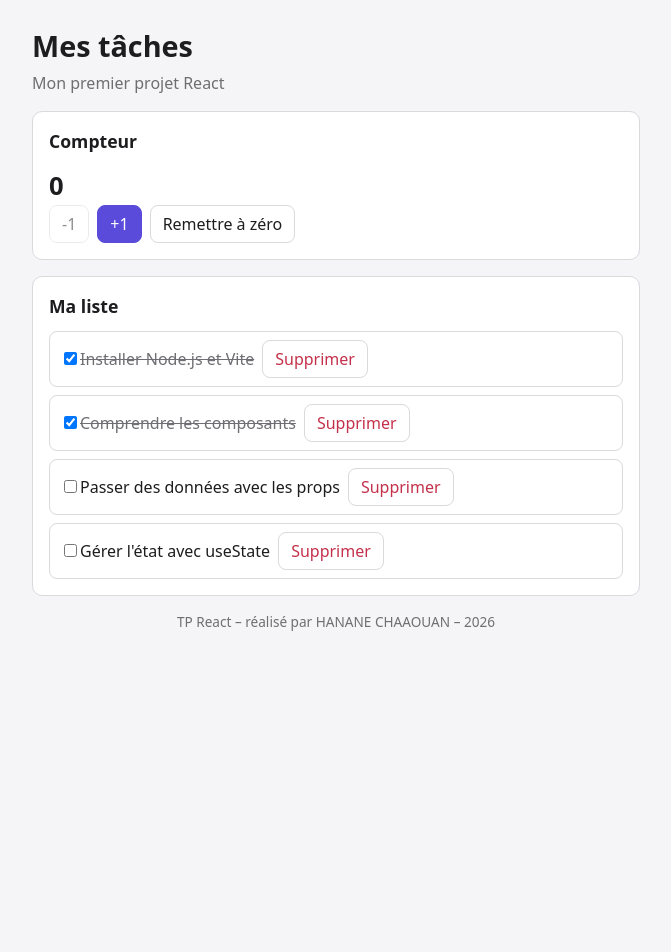
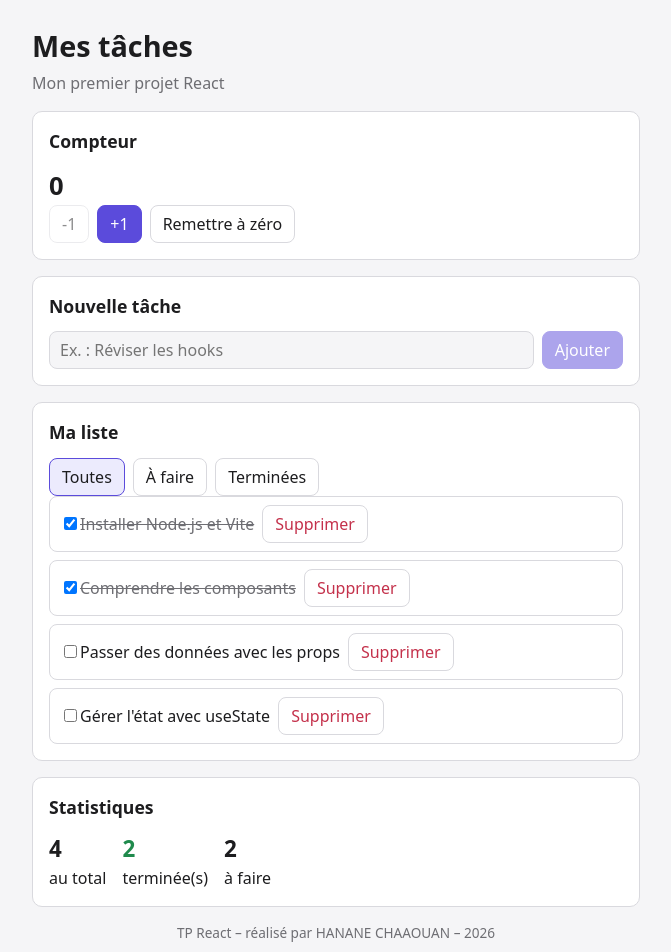
Before and after one commit to dev-hanane/tp-react-taches, a React (Vite) app in the folder mes-taches/: page / in a window 1280 px wide. Shown: the top 952 px of the page, without its empty margins (304-975 px from the left). Before the commit the page ends 800 px from the top, so only its background shows below. Built offline with nearby package versions, Linux system fonts and the light colour scheme.

Commit message:
Étape 4 : formulaire contrôlé, filtres et statistiques

```diff
--- a/mes-taches/src/App.jsx
+++ b/mes-taches/src/App.jsx
@@ -1,3 +1,4 @@
+
 import { useState } from 'react'
 
 import Entete from './components/Entete.jsx'
@@ -5,6 +6,9 @@ import ListeTaches from './components/ListeTaches.jsx'
 import Pied from './components/Pied.jsx'
 import Carte from './components/Carte.jsx'
 import Compteur from './components/Compteur.jsx'
+import FormulaireAjout from './components/FormulaireAjout.jsx'
+import Filtres from './components/Filtres.jsx'
+import Statistiques from './components/Statistiques.jsx'
 
 const TACHES_INITIALES = [
   { id: 1, titre: 'Installer Node.js et Vite', terminee: true },
@@ -16,6 +20,24 @@ const TACHES_INITIALES = [
 function App() {
   const [taches, setTaches] = useState(TACHES_INITIALES)
 
+  // État du filtre
+  const [filtre, setFiltre] = useState('toutes')
+
+  // Ajouter une tâche
+  function ajouterTache(titre) {
+    const nouvelleTache = {
+      id: Date.now(),
+      titre,
+      terminee: false
+    }
+
+    setTaches((anciennesTaches) => [
+      ...anciennesTaches,
+      nouvelleTache
+    ])
+  }
+
+  // Basculer l'état d'une tâche
   function basculerTache(id) {
     setTaches(
       taches.map((tache) =>
@@ -26,14 +48,29 @@ function App() {
     )
   }
 
+  // Supprimer une tâche
   function supprimerTache(id) {
     setTaches(
       taches.filter((tache) => tache.id !== id)
     )
   }
 
+  // Calculer les tâches visibles selon le filtre
+  const tachesVisibles = taches.filter((tache) => {
+    if (filtre === 'actives') {
+      return !tache.terminee
+    }
+
+    if (filtre === 'terminees') {
+      return tache.terminee
+    }
+
+    return true
+  })
+
   return (
     <div className="app">
+
       <Entete
         titre="Mes tâches"
         sousTitre="Mon premier projet React"
@@ -43,15 +80,32 @@ function App() {
         <Compteur />
       </Carte>
 
+      {/* Formulaire d'ajout */}
+      <Carte titre="Nouvelle tâche">
+        <FormulaireAjout onAjouter={ajouterTache} />
+      </Carte>
+
+      {/* Liste et filtres */}
       <Carte titre="Ma liste">
+        <Filtres
+          filtre={filtre}
+          onChanger={setFiltre}
+        />
+
         <ListeTaches
-          taches={taches}
+          taches={tachesVisibles}
           onBasculer={basculerTache}
           onSupprimer={supprimerTache}
         />
       </Carte>
 
+      {/* Statistiques */}
+      <Carte titre="Statistiques">
+        <Statistiques taches={taches} />
+      </Carte>
+
       <Pied auteur="HANANE CHAAOUAN" />
+
     </div>
   )
 }
--- /dev/null
+++ b/mes-taches/src/components/Filtres.jsx
@@ -0,0 +1,25 @@
+
+function Filtres({ filtre, onChanger }) {
+
+  const options = [
+    { valeur: 'toutes', libelle: 'Toutes' },
+    { valeur: 'actives', libelle: 'À faire' },
+    { valeur: 'terminees', libelle: 'Terminées' }
+  ]
+
+  return (
+    <div className="filtres">
+      {options.map((option) => (
+        <button
+          key={option.valeur}
+          className={filtre === option.valeur ? 'actif' : ''}
+          onClick={() => onChanger(option.valeur)}
+        >
+          {option.libelle}
+        </button>
+      ))}
+    </div>
+  )
+}
+
+export default Filtres
--- /dev/null
+++ b/mes-taches/src/components/FormulaireAjout.jsx
@@ -0,0 +1,39 @@
+
+import { useState } from 'react'
+
+function FormulaireAjout({ onAjouter }) {
+  const [titre, setTitre] = useState('')
+
+  function gererSoumission(event) {
+    event.preventDefault()
+
+    const titreNettoye = titre.trim()
+
+    if (titreNettoye === '') return
+
+    onAjouter(titreNettoye)
+
+    setTitre('')
+  }
+
+  return (
+    <form className="formulaire" onSubmit={gererSoumission}>
+      <input
+        type="text"
+        value={titre}
+        onChange={(event) => setTitre(event.target.value)}
+        placeholder="Ex. : Réviser les hooks"
+      />
+
+      <button
+        type="submit"
+        className="principal"
+        disabled={!titre.trim()}
+      >
+        Ajouter
+      </button>
+    </form>
+  )
+}
+
+export default FormulaireAjout
--- /dev/null
+++ b/mes-taches/src/components/Statistiques.jsx
@@ -0,0 +1,29 @@
+
+function Statistiques({ taches }) {
+
+  const total = taches.length
+
+  const terminees = taches.filter(
+    (tache) => tache.terminee
+  ).length
+
+  const restantes = total - terminees
+
+  return (
+    <div className="stats">
+      <div>
+        <strong>{total}</strong> au total
+      </div>
+
+      <div className="terminees">
+        <strong>{terminees}</strong> terminée(s)
+      </div>
+
+      <div>
+        <strong>{restantes}</strong> à faire
+      </div>
+    </div>
+  )
+}
+
+export default Statistiques
```
